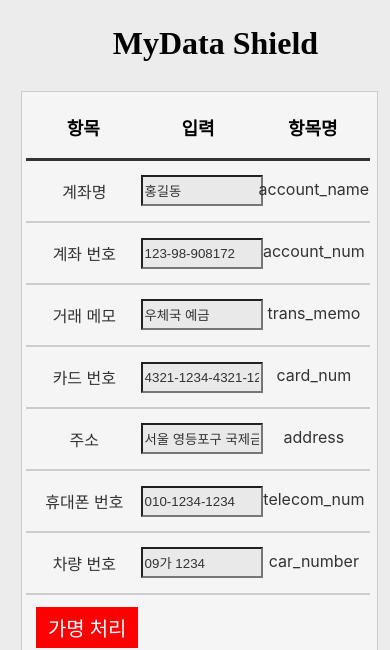
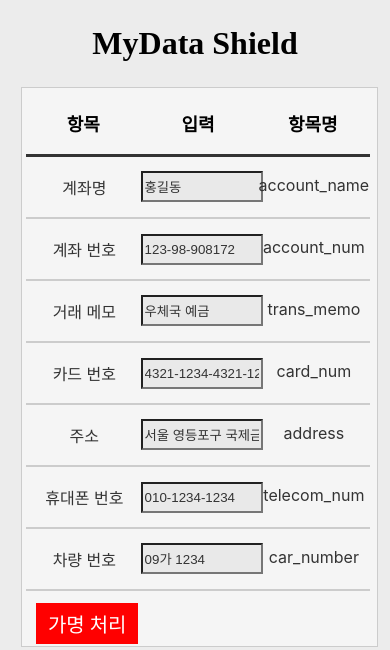
Before and after one commit to jw0245/MyDataShield-Demo-API, a Django app: page / in a window 390 px wide. Shown: the top 650 px of the page. Run offline with Django 3.2, Linux system fonts and the light colour scheme; some libraries are stand-ins or nearby versions.

Commit message:
반응형 제목 수정

```diff
--- a/demo/mydatashield/templates/Demo.html
+++ b/demo/mydatashield/templates/Demo.html
@@ -10,7 +10,7 @@
 
     <style>
          body {background-color: #ececec;}
-        .subject{ width : 250px; position: relative; left : 43%; padding-top : 1%; padding-bottom: 2%; }
+        .subject{ font-size: 2.5rem; text-align: center; width : 100%; position: relative; padding-top : 1%; padding-bottom: 1%; }
         .container{float : left; background-color: #f5f5f5; border: solid 1px #ccc; width : 43%; height : 550px; margin: 0 0 1.5% 3.5% ; padding: 1% ; object-fit: contain}
         .div_h {width:33%; height: 9%; border-bottom:3px solid #333; float:left;}
         .div_p { width:33%; height: 60px;; border-bottom:2px solid #ccc; float:left; text-align: center;  }
@@ -21,8 +21,8 @@
         .font_s {position: relative; position: relative; left : 1%; top: 30%; width:  100%;  margin : 0;  text-align: center; color : #333; font-size: 16px; font-family: -apple-system, BlinkMacSystemFont, 'Segoe UI', Roboto, Oxygen, Ubuntu, Cantarell, 'Open Sans', 'Helvetica Neue', sans-serif;}
          input {color : #333; width: 100%; height: 25px; z-index: 0; background-color:  rgb(233, 233, 233); }
 
-         @media (max-width: 600px){
-            .subject{ width : 250px; position: relative; left : 28%; padding-top : 1%; padding-bottom: 2%; }
+         @media (max-width: 805px){
+            .subject{ font-size: 2rem; text-align: center; width : 100%; position: relative; padding-top : 1%; padding-bottom: 1%; }
             .container{background-color: #f5f5f5; border: solid 1px #ccc; width : 93%; height : 550px; margin: 0 0 1.5% 3.5% ; padding: 1% ; object-fit: contain}
             .div_h {width:33%; height: 9%; border-bottom:3px solid #333; float:left;}
             .div_p { width:33%; height: 60px;; border-bottom:2px solid #ccc; float:left; text-align: center;  }
@@ -31,7 +31,6 @@
             .font_i {position: relative; width:  100%; text-align: center; font-size: 18px; font-family: -apple-system, BlinkMacSystemFont, 'Segoe UI', Roboto, Oxygen, Ubuntu, Cantarell, 'Open Sans', 'Helvetica Neue', sans-serif;}
             .font_s {position: relative; position: relative; left : 1%; top: 30%; width:  100%;  margin : 0;  text-align: center; color : #333; font-size: 16px; font-family: -apple-system, BlinkMacSystemFont, 'Segoe UI', Roboto, Oxygen, Ubuntu, Cantarell, 'Open Sans', 'Helvetica Neue', sans-serif;}
             input {color : #333; width: 100%; height: 25px; z-index: 0; background-color:  rgb(233, 233, 233); }body {background-color: #ececec;}
-
 
         }
 
```
